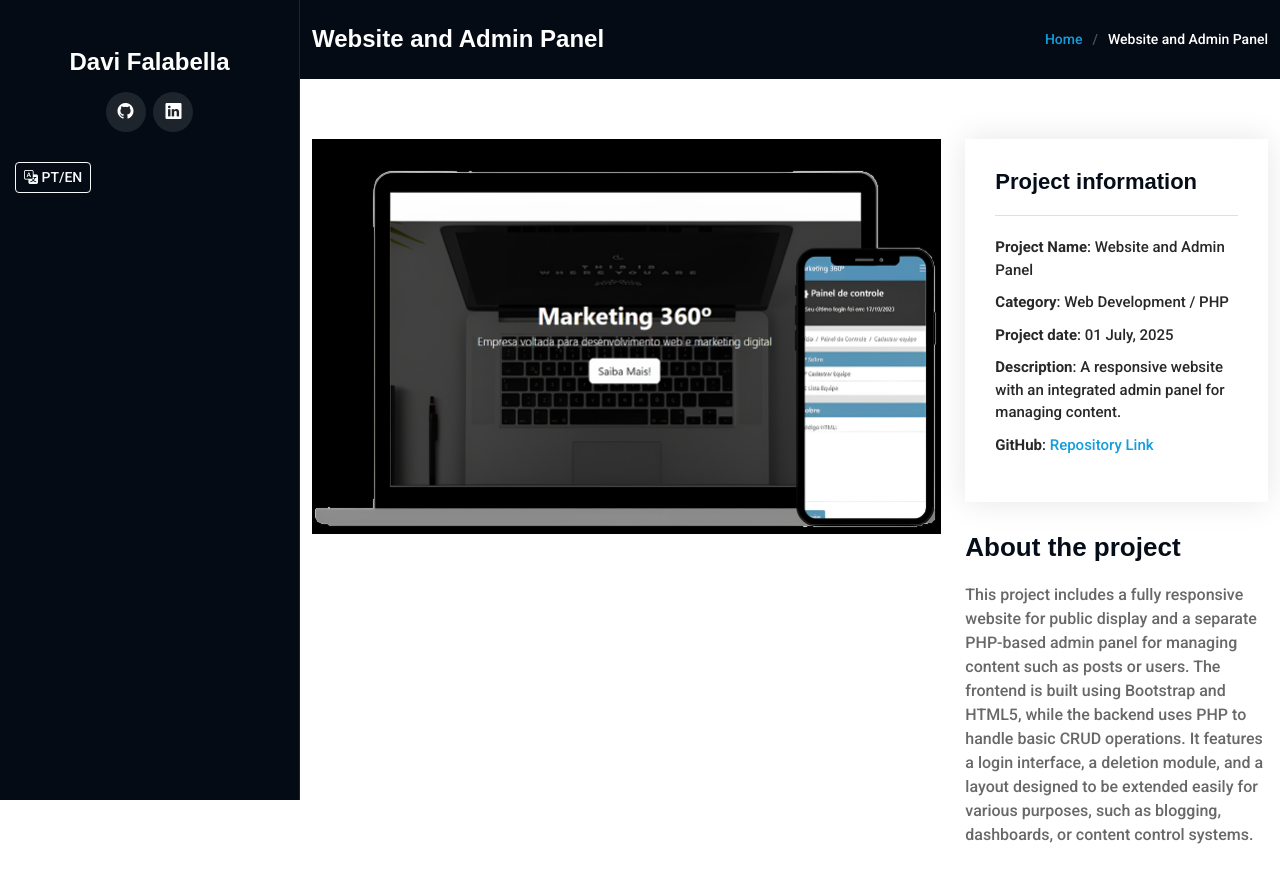
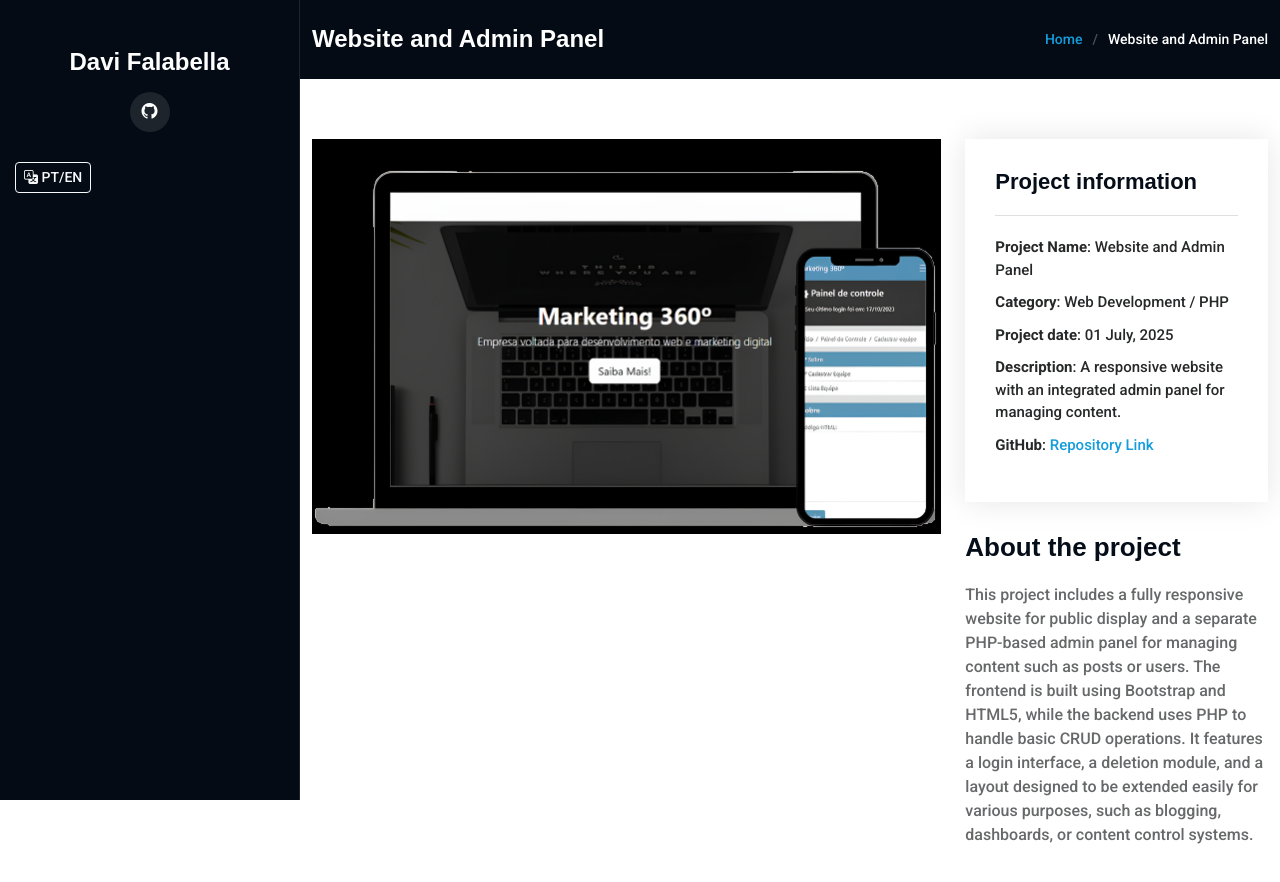
Before and after one commit to Davi7071/portfolio1, a plain HTML site: page admin-panel.html in a window 1280 px wide. Shown: the top 882 px of the page. Drawn offline with Linux system fonts and the light colour scheme.

Commit message:
Update admin-panel.html

```diff
--- a/admin-panel.html
+++ b/admin-panel.html
@@ -34,7 +34,7 @@
     </a>
     <div class="social-links text-center">
       <a target="_blank" href="https://github.com/Davi7071" class="github"><i class="bi bi-github"></i></a>
-      <a target="_blank" href="https://www.linkedin.com/in/davi-falabella-oliveira-89b4442b9/" class="linkedin"><i class="bi bi-linkedin"></i></a>
+      <!--<a target="_blank" href="https://www.linkedin.com/in/davi-falabella-oliveira-89b4442b9/" class="linkedin"><i class="bi bi-linkedin"></i></a>-->
     </div>
     <ul style="list-style:none; padding:0; margin-top:10px;">
       <li>
```
